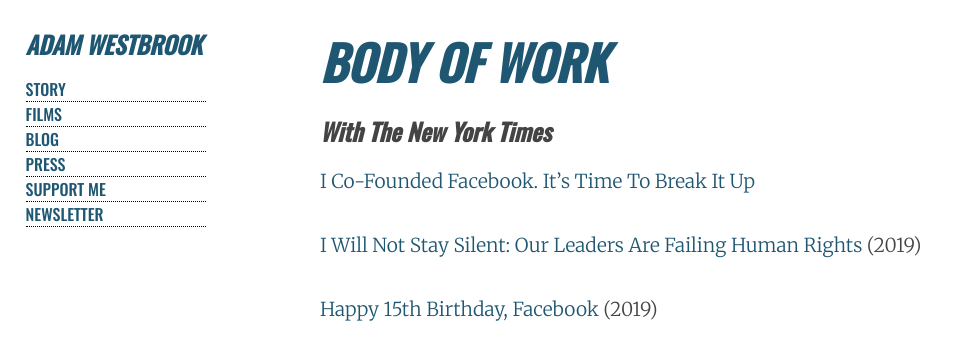
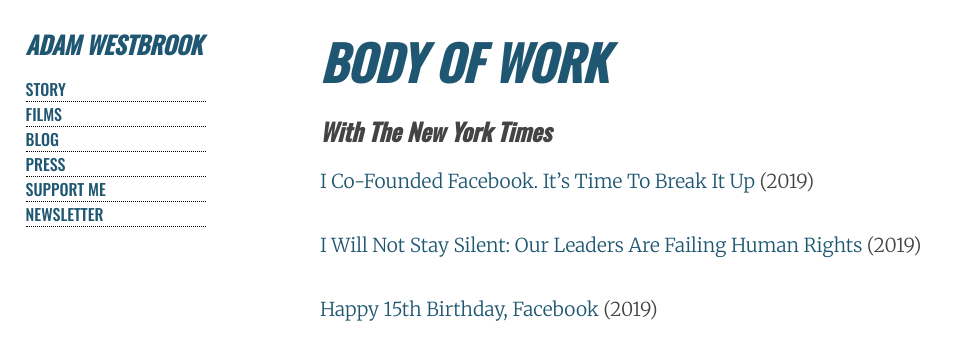
Before and after one commit to AdamWestbrook/adamwestbrook.github.io, a Jekyll site: the page built from films.md, in a window 1280 px wide. Shown: the top 362 px of the page, without its empty margins (0-969 px from the left). Built offline with Jekyll 4.4.1, drawn with Linux system fonts in a browser that asks for light colours.

Commit message:
Update films.md

```diff
--- a/films.md
+++ b/films.md
@@ -7,7 +7,7 @@ permalink: /films/
 
 ## With The New York Times
 
-- [I Co-Founded Facebook. It's Time To Break It Up](https://www.nytimes.com/video/opinion/100000006480848/chris-hughes-facebook-zuckerberg.html)
+- [I Co-Founded Facebook. It's Time To Break It Up](https://www.nytimes.com/video/opinion/100000006480848/chris-hughes-facebook-zuckerberg.html) (2019)
 - [I Will Not Stay Silent: Our Leaders Are Failing Human Rights](https://www.nytimes.com/video/opinion/100000006306143/un-human-rights-violations.html) (2019)
 - [Happy 15th Birthday, Facebook](https://www.youtube.com/watch?v=GDMYgzfLi5g) (2019)
 - [Operation Infektion: Fake News from the Cold War to Kanye](http://adamwestbrook.co.uk/operation-infektion) (2018)
```
